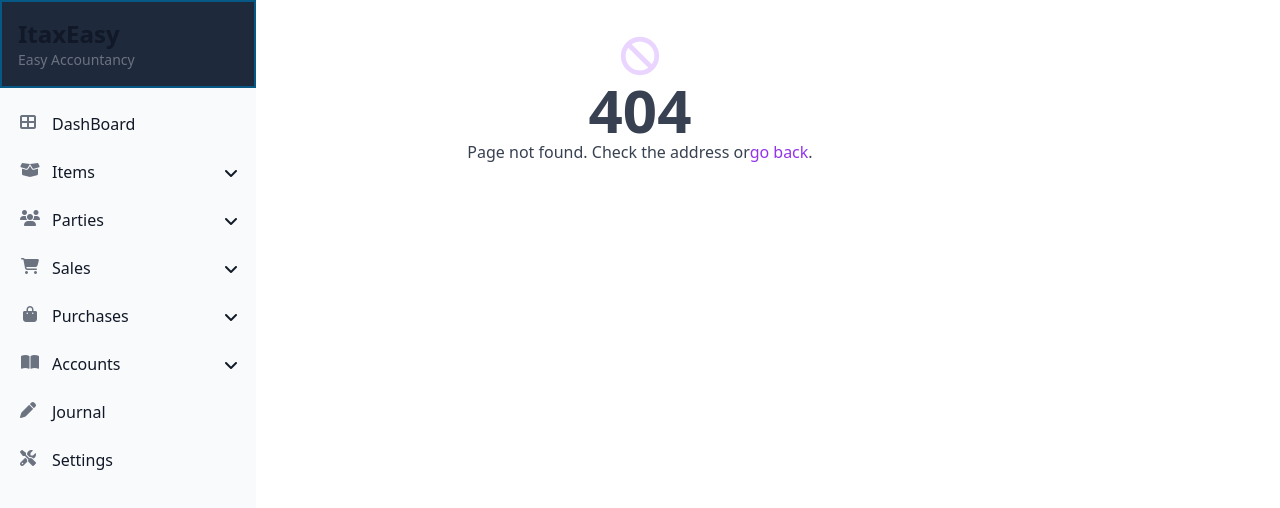
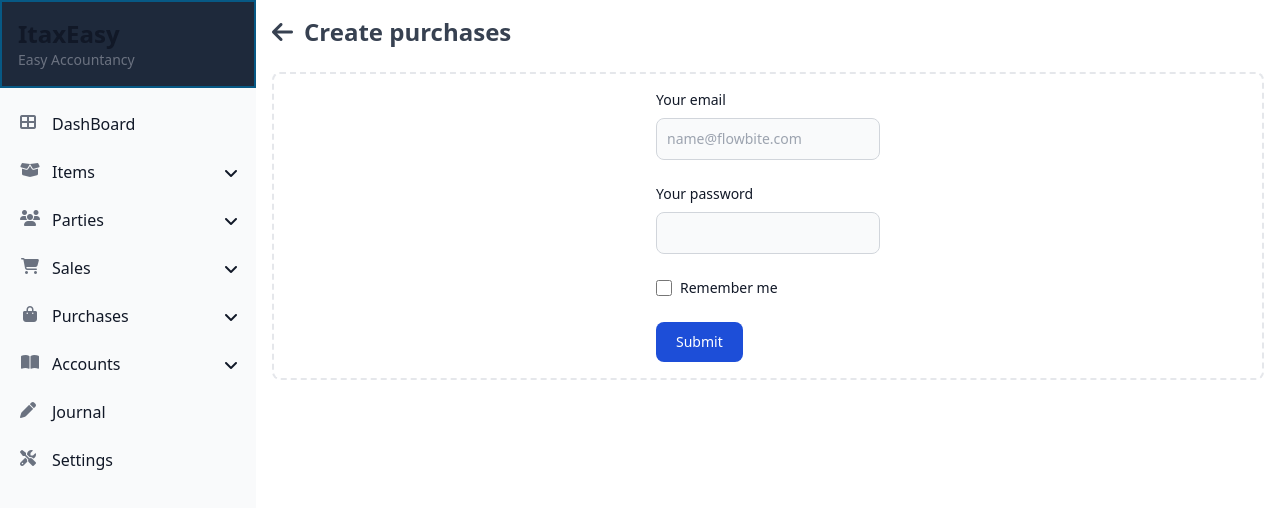
Before and after one commit to harshG775/dashboard, a React (Vite) app in the folder itaxeasy/: page /transactions/purchases/create in a window 1280 px wide. Before the commit this address had no page. Shown: the top 508 px of the page. Built offline with nearby package versions, Linux system fonts and the light colour scheme.

Commit message:
almost complete

```diff
--- a/itaxeasy/src/PageRoutes.jsx
+++ b/itaxeasy/src/PageRoutes.jsx
@@ -4,6 +4,10 @@ import Home from "./pages/home/Home";
 import Setting from "./pages/settings/Setting";
 import BusinessDetails from "./pages/settings/businessDetails/BusinessDetails";
 import Journal from "./pages/journal/Journal";
+
+import All from "./pages/all/All";
+import Create from "./pages/create/Create";
+import Return from "./pages/return/return";
 
 import NotFound404 from "./pages/notfound404/NotFound404";
 
@@ -17,7 +21,16 @@ export default function PageRoutes() {
             <Route path="/settings" element={<Setting />} />
             <Route path="/settings/business-details" element={<BusinessDetails />} />
 
+
+            <Route path="/:contentType/All" element={<All />} />
+
+            <Route path="/:contentType/create" element={<Create />} />
+            <Route path="/transactions/:contentType/create" element={<Create />} />
+
+            <Route path="/:contentType/return" element={<Return />} />
+
             <Route path="/journal" element={<Journal />} />
+
 
             <Route path="*" element={<NotFound404 />} />
         </Routes>
--- a/itaxeasy/src/layouts/sidebar/SideBar.jsx
+++ b/itaxeasy/src/layouts/sidebar/SideBar.jsx
@@ -111,7 +111,7 @@ function SidebarLinks() {
                 },
                 {
                     iconClassName:"fa-solid fa-file-arrow-down",
-                    title:"Create",
+                    title:"Return",
                     link:"sales/return"
                 }
             ]
@@ -133,7 +133,7 @@ function SidebarLinks() {
                 },
                 {
                     iconClassName:"fa-solid fa-file-arrow-down",
-                    title:"Create",
+                    title:"Return",
                     link:"purchases/return"
                 }
             ]
--- /dev/null
+++ b/itaxeasy/src/pages/all/All.jsx
@@ -0,0 +1,22 @@
+import { useParams } from "react-router-dom"
+import { Link } from "react-router-dom"
+
+export default function All() {
+    const urlParams = useParams()
+
+    console.log(urlParams)
+    return (
+        <div className='p-4 sm:ml-64'>
+            <h2 className='flex mb-6 text-2xl font-semibold text-gray-700 dark:text-gray-200'>
+                <Link to='/settings'>
+                        <i className='fa-solid fa-arrow-left w-5 h-5 mr-3'></i>
+                        All {urlParams.contentType}
+                </Link>
+            </h2>
+            <main className=' p-4 border-2 border-gray-200 border-dashed rounded-lg dark:border-gray-700 h-full overflow-y-auto'>
+                <div class="container flex flex-col items-center px-6 mx-auto">
+                </div>
+            </main>
+        </div>
+    )
+}
--- /dev/null
+++ b/itaxeasy/src/pages/create/Create.jsx
@@ -0,0 +1,38 @@
+import { useParams } from "react-router-dom"
+import { Link } from "react-router-dom"
+
+export default function Create() {
+    const urlParams = useParams()
+
+    return (
+        <div className='p-4 sm:ml-64'>
+            <h2 className='flex mb-6 text-2xl font-semibold text-gray-700 dark:text-gray-200'>
+                <Link to='/settings'>
+                        <i className='fa-solid fa-arrow-left w-5 h-5 mr-3'></i>
+                        Create {urlParams.contentType}
+                </Link>
+            </h2>
+            <main className=' p-4 border-2 border-gray-200 border-dashed rounded-lg dark:border-gray-700 h-full overflow-y-auto'>
+                <div class="container flex flex-col items-center px-6 mx-auto">
+                    <form>
+                        <div class="mb-6">
+                            <label for="email" class="block mb-2 text-sm font-medium text-gray-900 dark:text-white">Your email</label>
+                            <input type="email" id="email" class="bg-gray-50 border border-gray-300 text-gray-900 text-sm rounded-lg focus:ring-blue-500 focus:border-blue-500 block w-full p-2.5 dark:bg-gray-700 dark:border-gray-600 dark:placeholder-gray-400 dark:text-white dark:focus:ring-blue-500 dark:focus:border-blue-500" placeholder="name@flowbite.com" />
+                        </div>
+                        <div class="mb-6">
+                            <label for="password" class="block mb-2 text-sm font-medium text-gray-900 dark:text-white">Your password</label>
+                            <input type="password" id="password" class="bg-gray-50 border border-gray-300 text-gray-900 text-sm rounded-lg focus:ring-blue-500 focus:border-blue-500 block w-full p-2.5 dark:bg-gray-700 dark:border-gray-600 dark:placeholder-gray-400 dark:text-white dark:focus:ring-blue-500 dark:focus:border-blue-500" />
+                        </div>
+                        <div class="flex items-start mb-6">
+                            <div class="flex items-center h-5">
+                            <input id="remember" type="checkbox" value="" class="w-4 h-4 border border-gray-300 rounded bg-gray-50 focus:ring-3 focus:ring-blue-300 dark:bg-gray-700 dark:border-gray-600 dark:focus:ring-blue-600 dark:ring-offset-gray-800 dark:focus:ring-offset-gray-800" />
+                            </div>
+                            <label for="remember" class="ml-2 text-sm font-medium text-gray-900 dark:text-gray-300">Remember me</label>
+                        </div>
+                        <button type="submit" class="text-white bg-blue-700 hover:bg-blue-800 focus:ring-4 focus:outline-none focus:ring-blue-300 font-medium rounded-lg text-sm w-full sm:w-auto px-5 py-2.5 text-center dark:bg-blue-600 dark:hover:bg-blue-700 dark:focus:ring-blue-800">Submit</button>
+                    </form>
+                </div>
+            </main>
+        </div>
+    )
+}
--- a/itaxeasy/src/pages/notfound404/NotFound404.jsx
+++ b/itaxeasy/src/pages/notfound404/NotFound404.jsx
@@ -1,6 +1,7 @@
 import { Link } from "react-router-dom"
 export default function NotFound404() {
     return (
+        <div className="p-4 sm:ml-64">
             <main class="h-full pb-16 overflow-y-auto">
                 <div class="container flex flex-col items-center px-6 mx-auto">
                     <svg class="w-12 h-12 mt-8 text-purple-200" fill="currentColor" viewBox="0 0 20 20">
@@ -10,12 +11,14 @@ export default function NotFound404() {
                         404
                     </h1>
                     <p class="text-gray-700 dark:text-gray-300">
-                    Page not found. Check the address or
-                    <Link href="/" class="text-purple-600 hover:underline dark:text-purple-300" >
+                        Page not found. Check the address or {"\t"}
+                        <Link to="/" class="text-purple-600 hover:underline dark:text-purple-300" >
                             go back
                         </Link>.
                     </p>
                 </div>
             </main>
+        </div>
+
     )
 }
--- /dev/null
+++ b/itaxeasy/src/pages/return/Return.jsx
@@ -0,0 +1,21 @@
+import { useParams } from "react-router-dom"
+import { Link } from "react-router-dom"
+
+export default function Return() {
+    const urlParams = useParams()
+
+    return (
+        <div className='p-4 sm:ml-64'>
+            <h2 className='flex mb-6 text-2xl font-semibold text-gray-700 dark:text-gray-200'>
+                <Link to='/settings'>
+                        <i className='fa-solid fa-arrow-left w-5 h-5 mr-3'></i>
+                        Create {urlParams.contentType} Return
+                </Link>
+            </h2>
+            <main className=' p-4 border-2 border-gray-200 border-dashed rounded-lg dark:border-gray-700 h-full overflow-y-auto'>
+                <div class="container flex flex-col items-center px-6 mx-auto">
+                </div>
+            </main>
+        </div>
+    )
+}
```
Lines whose indentation alone changed are shown as unchanged.
